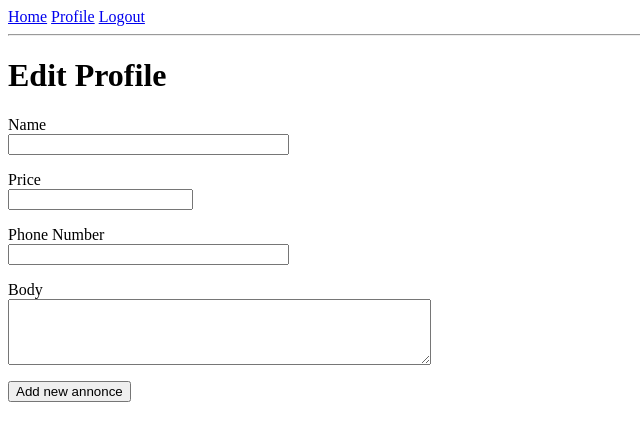
After one commit to sqoshi/advertisement-webapp, a Flask app: page /add_announcement in a window 1280 px wide. The commit adds this page. Shown: the top 441 px of the page, without its empty margins (0-640 px from the left). Run offline with Flask 2, Linux system fonts and the light colour scheme; the visitor is signed in with stand-in values (Sample User, id 1); data comes from the database, SQL or seed files in the repository; both versions use the stored data as it was after the commit.

Commit message:
announcement adding

```diff
--- a/app/forms.py
+++ b/app/forms.py
@@ -1,5 +1,5 @@
 from flask_wtf import FlaskForm
-from wtforms import StringField, PasswordField, BooleanField, SubmitField
+from wtforms import StringField, PasswordField, BooleanField, SubmitField,IntegerField
 from wtforms.validators import ValidationError, DataRequired, Email, EqualTo
 from wtforms import StringField, TextAreaField, SubmitField
 from wtforms.validators import DataRequired, Length
@@ -11,6 +11,13 @@ class LoginForm(FlaskForm):
     password = PasswordField('Password', validators=[DataRequired()])
     remember_me = BooleanField('Remember Me')
     submit = SubmitField('Sign In')
+
+class AnnouncementForm(FlaskForm):
+    name = StringField('Name', validators=[DataRequired()])
+    price = IntegerField('Price', validators=[DataRequired()])
+    body = TextAreaField('Body', validators=[Length(min=0, max=140)])
+    phone = StringField('Phone Number')
+    submit = SubmitField('Add new annonce')
 
 
 class RegistrationForm(FlaskForm):
--- a/app/routes.py
+++ b/app/routes.py
@@ -11,8 +11,8 @@ from werkzeug.urls import url_parse
 from app import app, db
 from app.forms import EditProfileForm
 from app.forms import LoginForm
-from app.forms import RegistrationForm
-from app.models import User
+from app.forms import RegistrationForm, AnnouncementForm
+from app.models import User, Announcement
 
 
 @app.route('/')
@@ -23,7 +23,6 @@ def index():
     result = db.engine.execute(text("select * from user"))
     for row in result:
         usrs[row.id] = row.username
-    print(usrs)
     result = db.engine.execute(text("select * from announcement"))
     anns = []
     for row in result:
@@ -34,6 +33,7 @@ def index():
         element['price'] = row.price
         element['timestamp'] = row.timestamp
         anns.append(element)
+
     return render_template("index.html", title='Ads', posts=anns)
 
 
@@ -107,3 +107,19 @@ def edit_profile():
         form.about_me.data = current_user.about_me
     return render_template('edit_profile.html', title='Edit Profile',
                            form=form)
+
+
+@app.route('/add_announcement', methods=['GET', 'POST'])
+@login_required
+def add_announcement():
+    form = AnnouncementForm()
+    if form.validate_on_submit():
+        print(current_user.id)
+        u = Announcement(body=form.body.data, name=form.name.data, price=form.price.data, user_id=current_user.id)
+        print(form.body)
+        db.session.add(u)
+        db.session.commit()
+        flash('Your changes have been saved.')
+        return redirect(url_for('add_announcement'))
+    return render_template('add_announcement.html', title='Add Announce',
+                           form=form)
--- /dev/null
+++ b/app/templates/add_announcement.html
@@ -0,0 +1,37 @@
+{% extends "base.html" %}
+
+{% block content %}
+    <h1>Edit Profile</h1>
+    <form action="" method="post">
+        {{ form.hidden_tag() }}
+        <p>
+            {{ form.name.label }}<br>
+            {{ form.name(size=32) }}<br>
+            {% for error in form.name.errors %}
+                <span style="color: red;">[{{ error }}]</span>
+            {% endfor %}
+        </p>
+        <p>
+            {{ form.price.label }}<br>
+            {{ form.price(size=32) }}<br>
+            {% for error in form.price.errors %}
+                <span style="color: red;">[{{ error }}]</span>
+            {% endfor %}
+        </p>
+        <p>
+            {{ form.phone.label }}<br>
+            {{ form.phone(size=32) }}<br>
+            {% for error in form.phone.errors %}
+                <span style="color: red;">[{{ error }}]</span>
+            {% endfor %}
+        </p>
+        <p>
+            {{ form.body.label }}<br>
+            {{ form.body(cols=50, rows=4) }}<br>
+            {% for error in form.body.errors %}
+                <span style="color: red;">[{{ error }}]</span>
+            {% endfor %}
+        </p>
+        <p>{{ form.submit() }}</p>
+    </form>
+{% endblock %}
--- a/app/templates/index.html
+++ b/app/templates/index.html
@@ -2,6 +2,8 @@
 
 {% block content %}
     <h1>Hi, {{ current_user.username }}!</h1>
+    <p><a href="{{ url_for('add_announcement') }}">Add new announcement</a></p>
+
     <h2>Actual list of announcements</h2>
     {% for post in posts %}
         <div>
```
Also changed, not shown: app/app.db.
